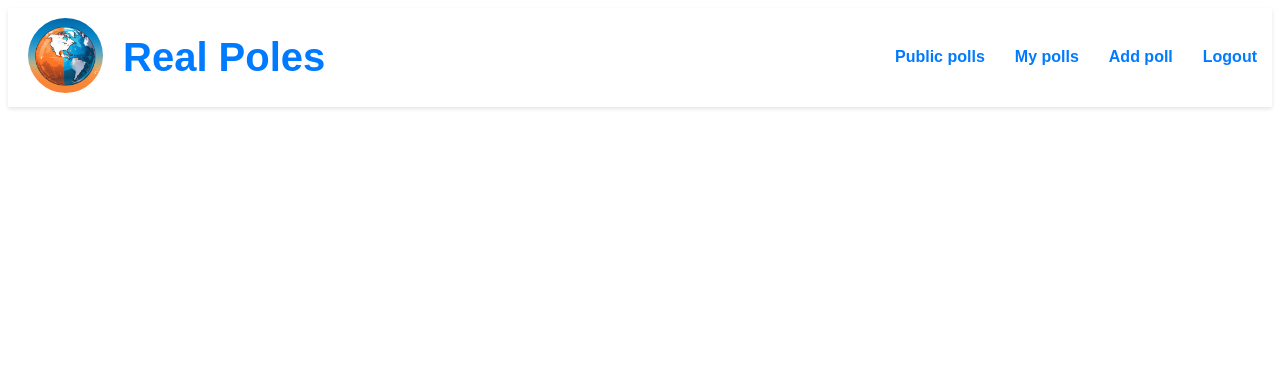
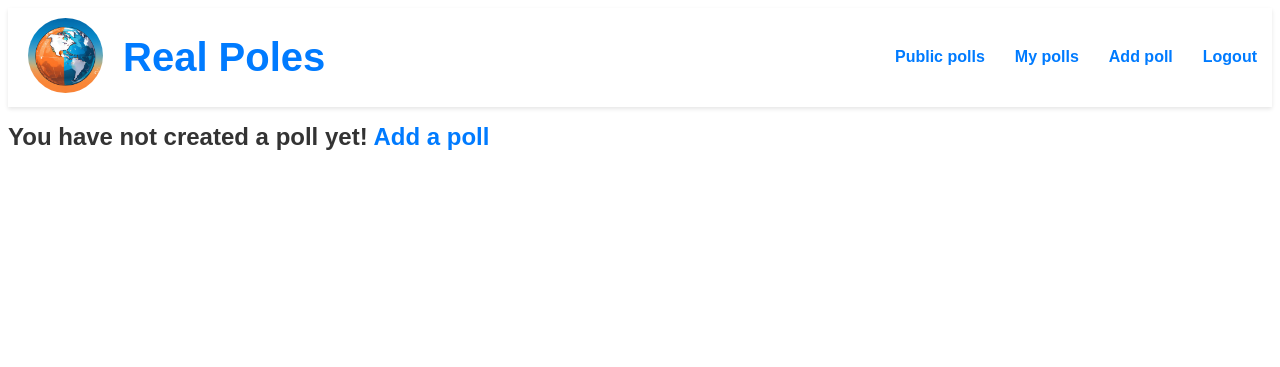
Before and after one commit to benjordan98/real-poles-web-tech, a PHP site: template view/poll-results.php in a window 1280 px wide. Shown: the top 367 px of the page. Run offline with PHP 8.4, Linux system fonts and the light colour scheme; the template is opened without the code that fills it, so the values that code supplies are empty; the visitor is signed in with stand-in values (Sample User, id 1); some libraries are stand-ins or nearby versions.

Commit message:
minor improvement to results page for user no polls

```diff
--- a/assets/css/results.css
+++ b/assets/css/results.css
@@ -1,3 +1,30 @@
+#noPollContainer h1 {
+    color: #333;
+    /* Dark grey color for text */
+    font-size: 24px;
+    /* Appropriate font size for headings */
+    font-family: Arial, sans-serif;
+    /* Font family for clean typography */
+    margin-bottom: 10px;
+    /* Space below the heading */
+}
+
+#noPollContainer a {
+    color: #007bff;
+    /* Bootstrap's primary blue for links */
+    text-decoration: none;
+    /* No underline to keep it clean */
+    font-weight: bold;
+    /* Bold to make it stand out */
+}
+
+#noPollContainer a:hover {
+    color: #0056b3;
+    /* Darker blue on hover for interaction feedback */
+    text-decoration: underline;
+    /* Underline on hover to indicate it's clickable */
+}
+
 /* Container for the cards */
 .card-container {
     display: grid;
@@ -30,6 +57,7 @@
     /* Spacing inside the card */
     text-align: center;
 }
+
 .delete-btn-container {
     position: absolute;
     top: 10px;
--- a/view/poll-results.php
+++ b/view/poll-results.php
@@ -4,14 +4,20 @@
 <head>
     <meta charset="UTF-8">
     <meta name="viewport" content="width=device-width, initial-scale=1.0">
-    <link rel="stylesheet" type="text/css" href="<?= CSS_URL . "results.css" ?>">
     <script src="https://cdn.jsdelivr.net/npm/chart.js"></script>
+    <link rel="stylesheet" type="text/css" href="<?= CSS_URL . 'results.css' ?>">
     <title>Your Polls</title>
 </head>
 
 <body>
     <?php include("view/menu.php"); ?>
+    <div id="noPollContainer">
+        <?php if (empty($polls)) : ?>
+            <h1>You have not created a poll yet! <a href="<?= BASE_URL . "poll/add" ?>">Add a poll</a></h1>
+    </div>
     <div class="main-content">
+        <!-- if there are no polls then show a message saying add a poll with a link to the add poll page -->
+    <?php endif; ?>
     <!-- <h1>Polls</h1> -->
     <div class="card-container">
         <?php foreach ($polls as $poll) : ?>
```
Lines whose indentation alone changed are shown as unchanged.
